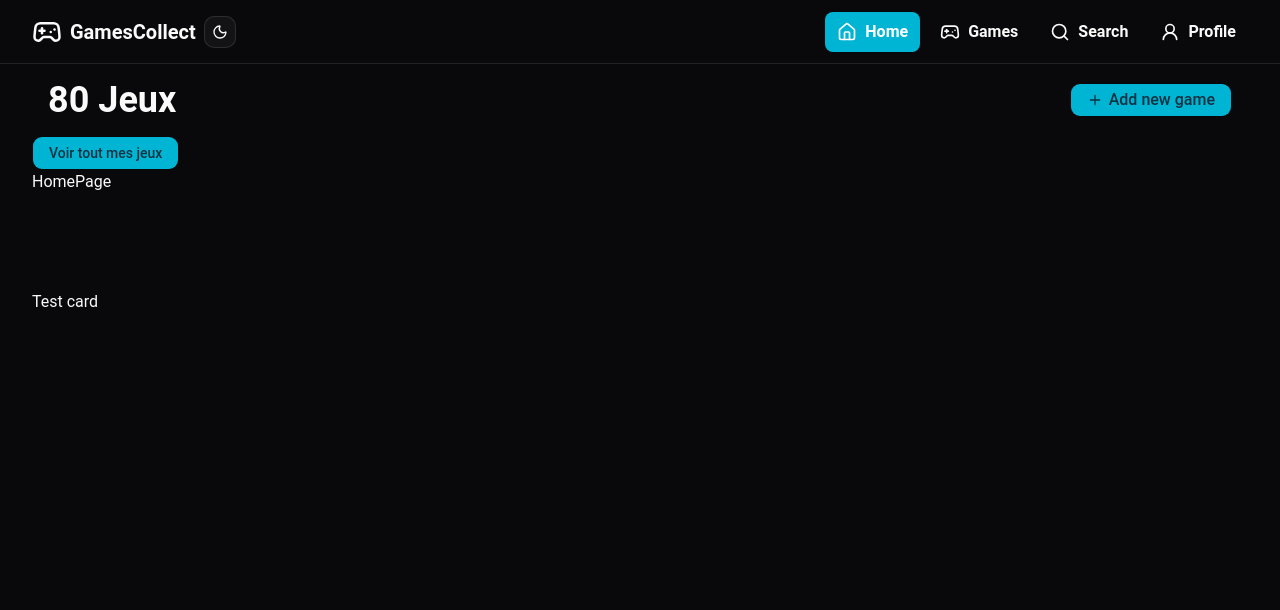
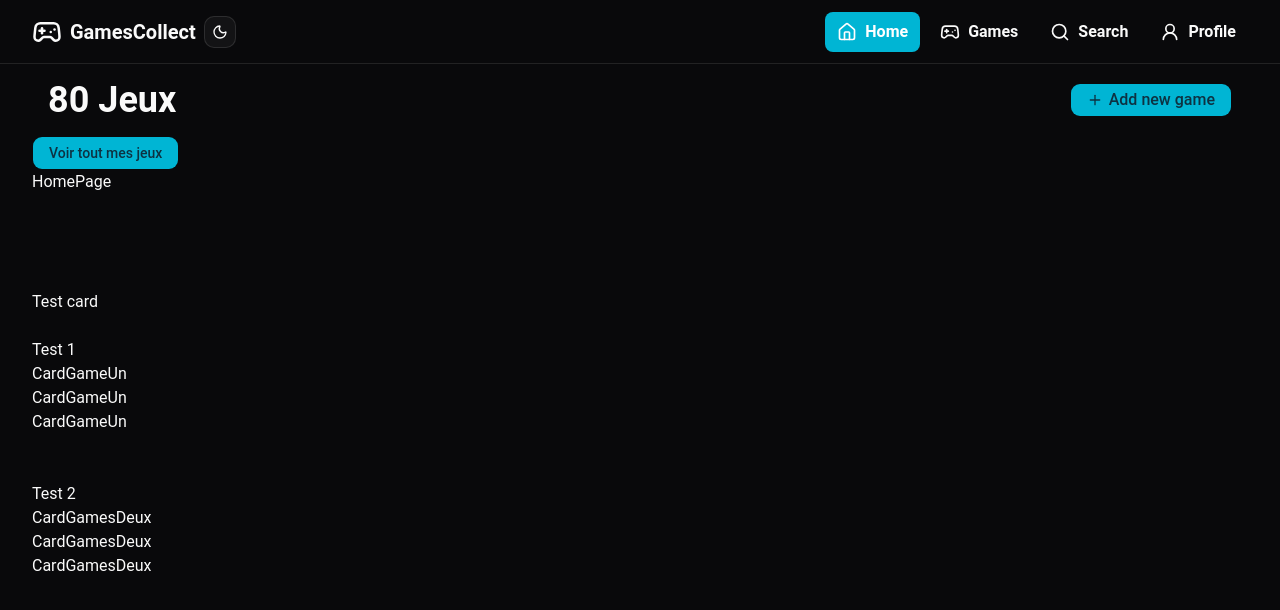
Before and after one commit to tomab23/GamesCollect, a React (Vite) app: page /home in a window 1280 px wide. Shown: the top 610 px of the page. Built offline with nearby package versions, Linux system fonts and the light colour scheme.

Commit message:
base test card 1 & 2

```diff
--- /dev/null
+++ b/src/components/cards/CardGameUn.tsx
@@ -0,0 +1,8 @@
+
+const CardGameUn = () => {
+  return (
+    <div>CardGameUn</div>
+  )
+}
+
+export default CardGameUn
--- /dev/null
+++ b/src/components/cards/CardGamesDeux.tsx
@@ -0,0 +1,8 @@
+
+const CardGamesDeux = () => {
+  return (
+    <div>CardGamesDeux</div>
+  )
+}
+
+export default CardGamesDeux
--- a/src/pages/HomePage.tsx
+++ b/src/pages/HomePage.tsx
@@ -1,3 +1,5 @@
+import CardGamesDeux from "@/components/cards/CardGamesDeux";
+import CardGameUn from "@/components/cards/CardGameUn";
 import Header from "@/components/layout/Header";
 import { Button } from "@/components/ui/button";
 import { Plus } from "lucide-react";
@@ -16,9 +18,28 @@ const HomePage = () => {
       </Header> */}
       <Button className={"p-4"}>Voir tout mes jeux</Button>
       <p>HomePage</p>
-<br /><br /><br /><br />
+      <br />
+      <br />
+      <br />
+      <br />
       <div>
-        <p>Test card</p>
+        <p>Test card</p> <br />
+
+        <div>
+          <p>Test 1</p>
+          <div>
+            <CardGameUn />
+            <CardGameUn />
+            <CardGameUn />
+          </div>
+          <br /><br />
+          <p>Test 2</p>
+          <div>
+            <CardGamesDeux />
+            <CardGamesDeux />
+            <CardGamesDeux />
+          </div>
+        </div>
       </div>
     </div>
   );
```
